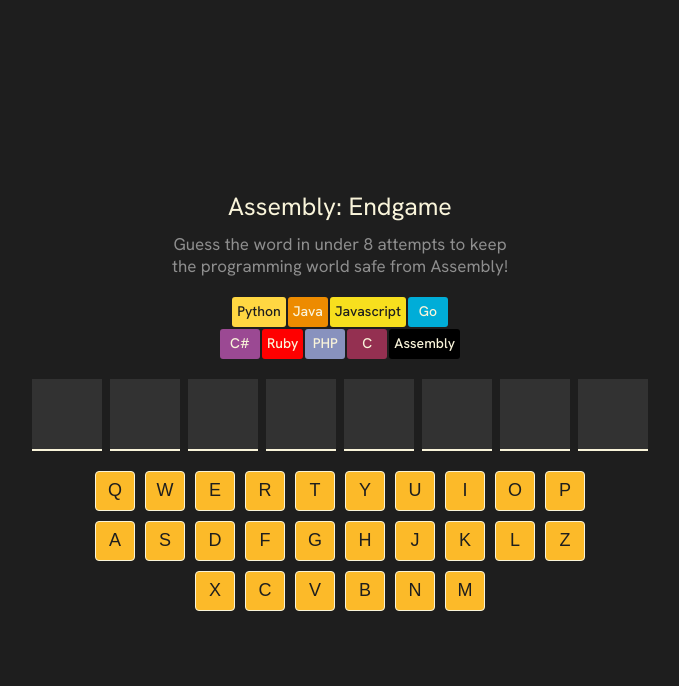
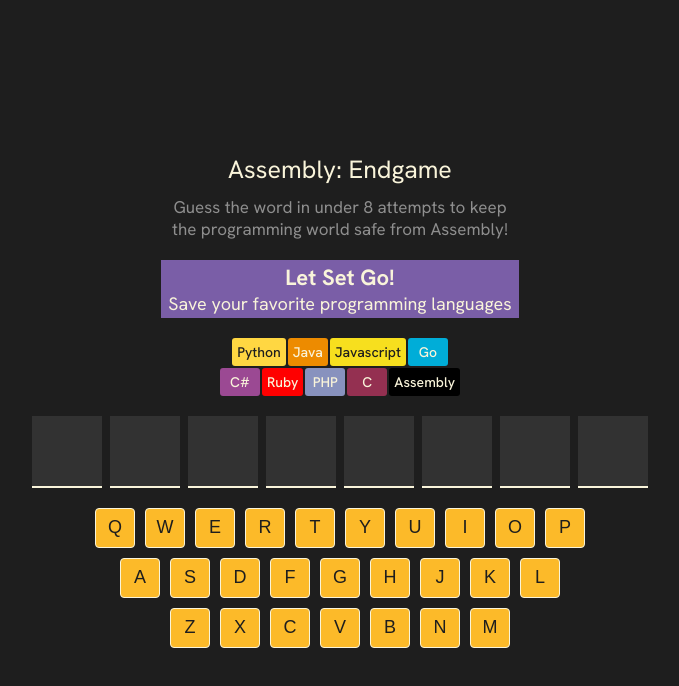
Before and after one commit to pgn7662/assembly_endgame, a React (Vite) app: page / in a window 1280 px wide. Shown: the top 686 px of the page, without its empty margins (300-979 px from the left). Built offline with nearby package versions, Linux system fonts and the light colour scheme.

Commit message:
More styling and corrected the game flow

```diff
--- a/package.json
+++ b/package.json
@@ -11,6 +11,7 @@
   "dependencies": {
     "nanoid": "^5.1.5",
     "react": "^18.2.0",
+    "react-confetti": "^6.4.0",
     "react-dom": "^18.2.0"
   },
   "devDependencies": {
--- a/src/componets/Content.jsx
+++ b/src/componets/Content.jsx
@@ -5,15 +5,16 @@
 import {useEffect, useState} from "react";
 import {nanoid} from "nanoid";
 import {KeyContext} from "../KeyContext.js";
+import ReactConfetti from "react-confetti";
 
 export default function Content() {
-    const [message, setMessage] = useState({})
+    const [message, setMessage] = useState({heading: 'Let Set Go!',description: 'Save your favorite programming languages'})
     const [languages, setLanguages] = useState(getInitialLanguages)
     const [word, setWord] = useState(Array.from({length: 8}, () => ''))
     const [keyboardCharacters, setKeyboardCharacters] = useState(getInitialKeyBoardCharacters);
     const solution = 'REFACTOR'
-    const numberOfAttemptsLeft = languages.filter(language => language.isDead).length - 1
-    const gameStatus = word.join('') === solution ? 'won' : numberOfAttemptsLeft === 0 ? 'lost' : 'in-progress'
+    const numberOfAttemptsLeft = 8 - languages.filter(language => language.isDead).length
+    const gameStatus = word.join('') === solution ? 'won' : numberOfAttemptsLeft < 1 ? 'lost' : 'in-progress'
 
     function getInitialKeyBoardCharacters() {
         return `QWERTYUIOPASDFGHJKLZXCVBNM`.split('').map(key => {
@@ -77,6 +78,9 @@
 
     function onCharSelect(event){
         const selectedChar = event.target.name
+        if(word.join('').includes(selectedChar)){
+            return;
+        }
         const matchedIndices = []
         solution.split('').forEach((value,index) => value === selectedChar && matchedIndices.push(index))
         const isCorrectChar = matchedIndices.length > 0
@@ -92,14 +96,14 @@
         ))
         if(isCorrectChar){
             setWord(prevWord => prevWord.map(
-                (char,index) => matchedIndices.includes(index) ? selectedChar : ''));
+                (char,index) => matchedIndices.includes(index) ? selectedChar : char));
         }
     }
 
     useEffect(()=>{
-        if(keyboardCharacters.filter(keyboardCharacter => keyboardCharacter.state === 'wrong')){
+        if(keyboardCharacters.filter(keyboardCharacter => keyboardCharacter.state === 'wrong').length){
             setLanguages(prevLanguages => prevLanguages.map((language,index) => {
-                if(index === 8-numberOfAttemptsLeft){
+                if(index === 8 - numberOfAttemptsLeft){
                     return {...language,isDead: true}
                 }else{
                     return language;
@@ -114,22 +118,27 @@
                 heading :  gameStatus === 'won' ? 'You win!' : 'Game Over!',
                 description: gameStatus === 'won' ? 'Well done! 🎉' : 'You lose! Better start learning Assembly 😭'
             }))
-        }else{
+        }else if(numberOfAttemptsLeft < 8){
             setMessage(prevState => ({
-                description :'Farewell '+languages.reduce((accumulator,language,index) => {
+                heading: 'Farewell! 🫡',
+                description :'RIP '+languages.reduce((accumulator,language,index) => {
                     accumulator += language.isDead ? language.name + ', ': ''
-                })+' 🫡'
+                    return accumulator
+                },'')
             }))
         }
-    },[languages])
+    },[gameStatus])
+
+    const contextValue = {gameStatus,onCharSelect}
 
     return (
         <main>
-            {message.length > 0 && <Message desc={message.description} heading={message.heading}></Message>}
+            {gameStatus === "won" && <ReactConfetti></ReactConfetti>}
+            <Message desc={message.description} heading={message.heading} gameStatus={gameStatus}></Message>
             <Attempts languages={languages}></Attempts>
             <Word word={word}></Word>
-            <KeyContext.Provider value={onCharSelect}>
-                <Keyboard keyboardChars={keyboardCharacters}></Keyboard>
+            <KeyContext.Provider value={contextValue}>
+                <Keyboard isGameOver={gameStatus} keyboardChars={keyboardCharacters}></Keyboard>
             </KeyContext.Provider>
         </main>
     )
--- a/src/componets/Key.jsx
+++ b/src/componets/Key.jsx
@@ -2,9 +2,10 @@
 import {KeyContext} from "../KeyContext.js";
 
 export default function Key(props){
-    const onSelect = useContext(KeyContext);
+    const context = useContext(KeyContext);
     return(
-        <button className="keys" name={props.character} disabled={props.state !== 'not-selected'} style={{backgroundColor: props.state === 'not-selected' ? '#FCBA29' : props.state === 'right' ? '#10A95B' : '#EC5D49'}} onClick={onSelect}>
+        <button className="keys" name={props.character} disabled={context.gameStatus !== 'in-progress'} style={{backgroundColor: props.state === 'not-selected' ? '#FCBA29' : props.state === 'correct' ? '#10A95B' : '#EC5D49'}}
+                onClick={context.onCharSelect}>
             {props.character}
         </button>
     )
--- a/src/componets/Keyboard.jsx
+++ b/src/componets/Keyboard.jsx
@@ -1,11 +1,25 @@
 import Keys from "./Key.jsx";
 
 export default function Keyboard(props) {
-    const keyboardCont = props.keyboardChars.map(keys => <Keys character={keys.character} key={keys.id}
-                                                               state={keys.state}/>)
+    const keys = props.keyboardChars;
+    function getKeyBoardRow(keys){
+        return keys.map(key => <Keys character={key.character} key={key.id}
+                                     state={key.state}/>)
+    }
+    const firstRow = getKeyBoardRow(keys.slice(0,10));
+    const secondRow = getKeyBoardRow(keys.slice(10,19));
+    const thirdRow = getKeyBoardRow(keys.slice(20-27));
     return (
         <div className="keyboard">
-            {keyboardCont}
+            <div className="keyboard-row">
+                {firstRow}
+            </div>
+            <div className="keyboard-row">
+                {secondRow}
+            </div>
+            <div className="keyboard-row">
+                {thirdRow}
+            </div>
         </div>
     )
 }
--- a/src/componets/Language.jsx
+++ b/src/componets/Language.jsx
@@ -1,8 +1,13 @@
 export default function Language(props) {
     return (
-            <div style={{backgroundColor: props.color}} className={`language ${(props.name === 'Javascript' || props.name === 'Python') ? 'dark-text' : '' }`}>
-            {props.isDead && <span className="dead">Dead</span>}
+
+        <div style={{backgroundColor: props.color}}
+             className={`language ${(props.name === 'Javascript' || props.name === 'Python') ? 'dark-text' : ''}`}>
             <span>{props.name}</span>
+            {
+                props.isDead &&
+                <span className="dead">💀</span>
+            }
         </div>
     )
 }
--- a/src/componets/Message.jsx
+++ b/src/componets/Message.jsx
@@ -1,6 +1,6 @@
 export default function Message(props){
     return(
-        <div>
+        <div className="message-box" style={{backgroundColor : props.gameStatus === 'in-progress' ? '#7A5EA7' : props.gameStatus === 'won' ? '#10A95B' : '#BA2A2A'}}>
             {props.heading && <h1>{props.heading}</h1>}
             <p>{props.desc}</p>
         </div>
--- a/src/index.css
+++ b/src/index.css
@@ -53,8 +53,9 @@
 }
 
 .language{
-    display: inline-block;
-    height: 20px;
+    position: relative;
+    overflow: hidden;
+    height: fit-content;
     min-width: 30px;
     width: fit-content;
     padding: 5px;
@@ -62,6 +63,19 @@
     font-size: 14px;
     font-weight: 500;
     text-align: center;
+}
+
+.dead{
+    position: absolute;
+    top: 0;
+    left: 0;
+    width: 100%;
+    height: 100%;
+    background-color: rgba(0, 0, 0, 0.75); /* semi-transparent background */
+    display: flex;
+    align-items: center;
+    justify-content: center;
+    z-index: 2;
 }
 
 .dark-text{
@@ -86,10 +100,15 @@
 }
 
 .keyboard{
+    width: 32rem;
     display: flex;
     flex-wrap: wrap;
-    width: 32rem;
     justify-content: center;
+    gap: 10px
+}
+
+.keyboard-row{
+    display: flex;
     gap: 10px
 }
 
@@ -101,4 +120,24 @@
     border-radius: 4px;
     font-weight: 500;
     font-size: 18px;
+    cursor: pointer;
 }
+
+.message-box{
+    width: 22rem;
+    color: #F9F4DA;
+    display: inline-block;
+    text-align: center;
+    height: fit-content;
+    padding: 3px;
+}
+
+.message-box > h1{
+    font-size: 22px;
+    margin: 0;
+}
+
+.message-box > p{
+    font-size: 18px;
+    margin: 0;
+}
```
Also changed, not shown: 1 other file (tests, documents, lock files or other folders).
